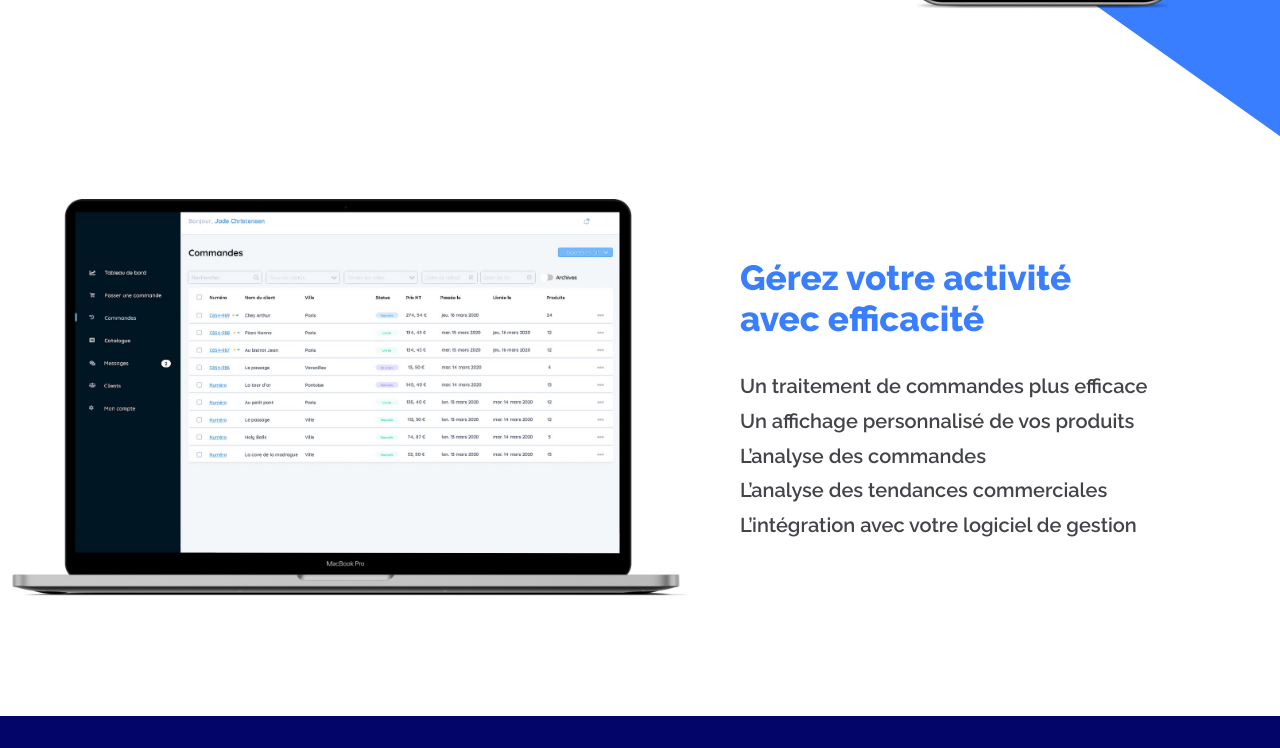
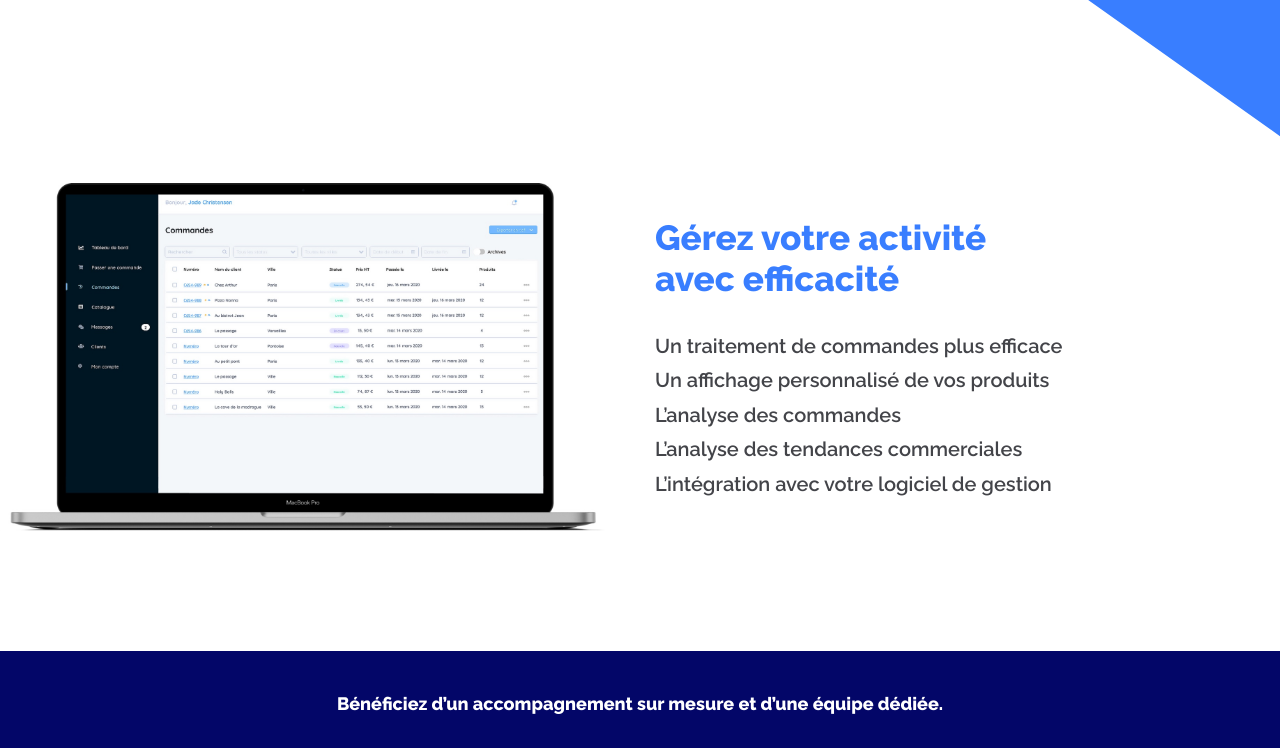
Before and after one commit to AdrienLapasset/supli, a plain HTML site: page index.html in a window 1280 px wide. Shown: the part 2442-3190 px from the top of the page. Drawn offline with nearby package versions, Linux system fonts and the light colour scheme.

Commit message:
fix styles

```diff
--- a/styles/_home.scss
+++ b/styles/_home.scss
@@ -303,7 +303,6 @@
   display: flex;
   flex-direction: column;
   align-items: center;
-  overflow-x: hidden;
 
   @include lg {
     margin-top: 126px;
@@ -372,8 +371,10 @@
       }
     }
     &__img-container {
-      width: 100vw;
-      overflow: hidden;
+      @include lg {
+        width: 100vw;
+        overflow: hidden;
+      }
     }
   }
 
```
Also changed, not shown: css/main.css, 1 other file.
